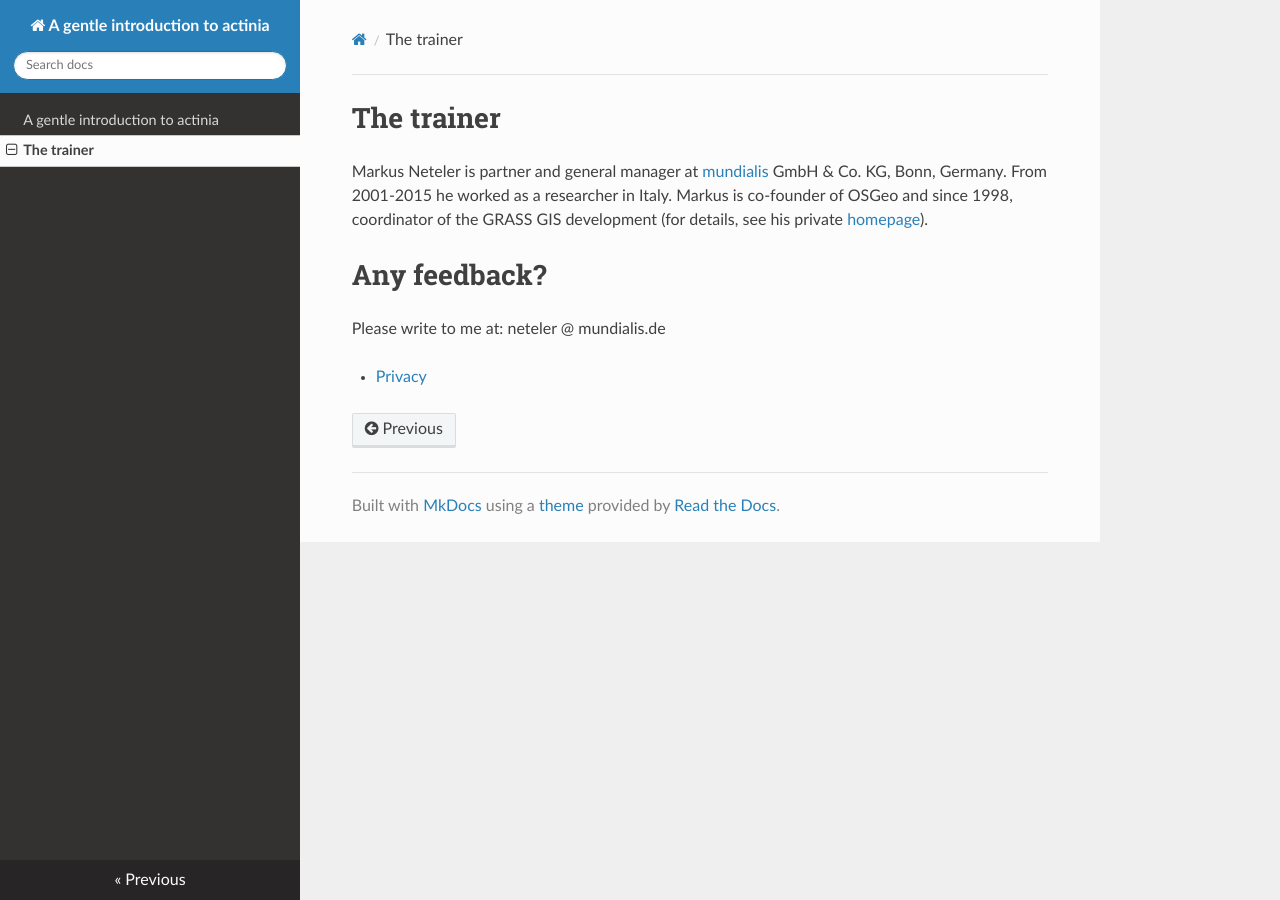
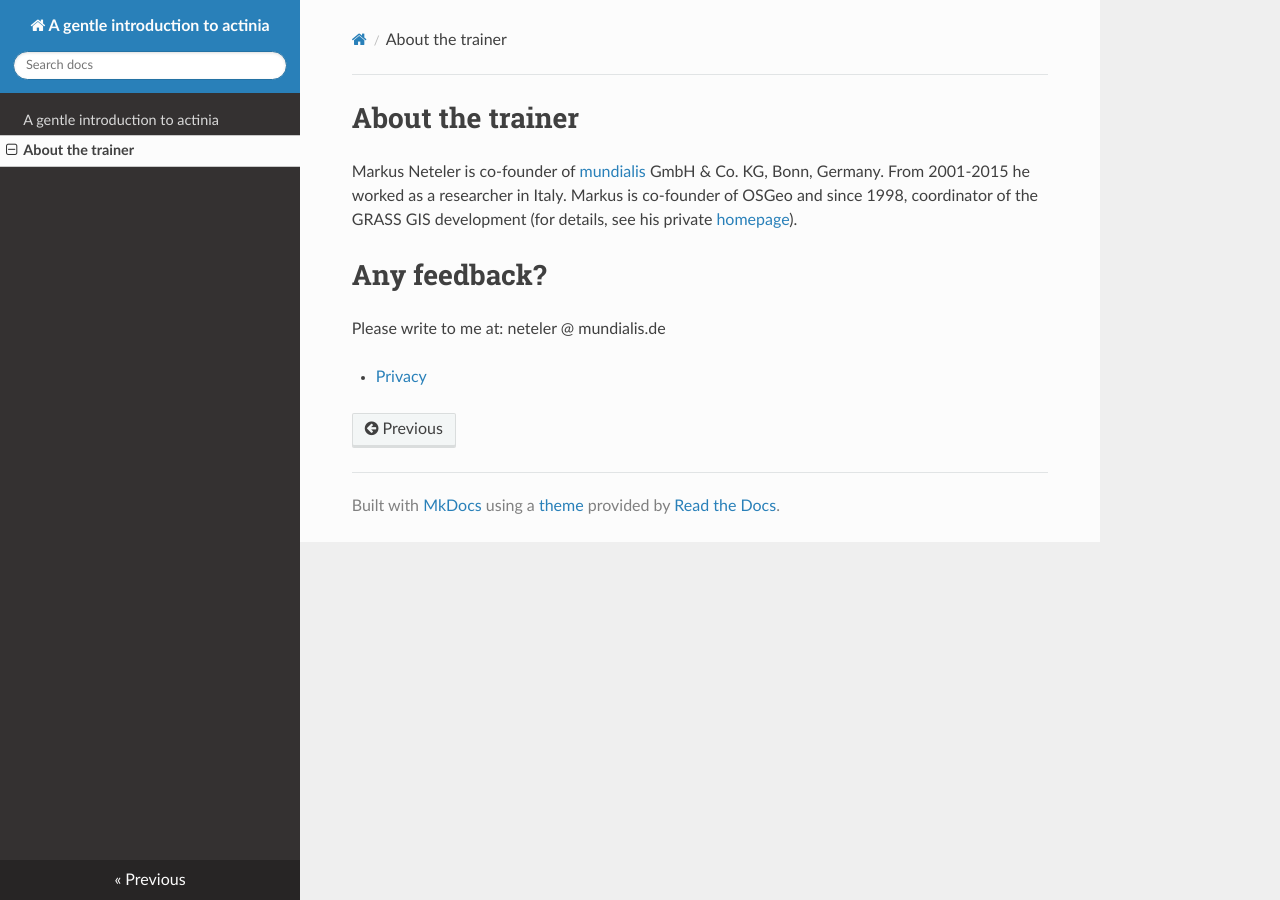
Before and after one commit to actinia-org/actinia-introduction, an MkDocs documentation site: the page built from docs/about.md, in a window 1280 px wide. Built offline with MkDocs 1.6.1, drawn with Linux system fonts in a browser that asks for light colours; nearby versions of some CDN libraries.

```diff
--- a/docs/about.md
+++ b/docs/about.md
@@ -1,6 +1,6 @@
-# The trainer
+# About the trainer
 
-Markus Neteler is partner and general manager at [mundialis](https://www.mundialis.de) GmbH & Co. KG, Bonn, Germany. From 2001-2015 he worked as a researcher in Italy. Markus is co-founder of OSGeo and since 1998, coordinator of the GRASS GIS development (for details, see his private [homepage](https://grassbook.org/neteler/)).
+Markus Neteler is co-founder of [mundialis](https://www.mundialis.de) GmbH & Co. KG, Bonn, Germany. From 2001-2015 he worked as a researcher in Italy. Markus is co-founder of OSGeo and since 1998, coordinator of the GRASS GIS development (for details, see his private [homepage](https://grassbook.org/neteler/)).
 
 # Any feedback?
 
```
Also changed, not shown: docs/index.md (+6 -6 lines), docs/img/osgeo4w_grass78.png (added), docs/img/osgeo4w_python_libs.png (added).
